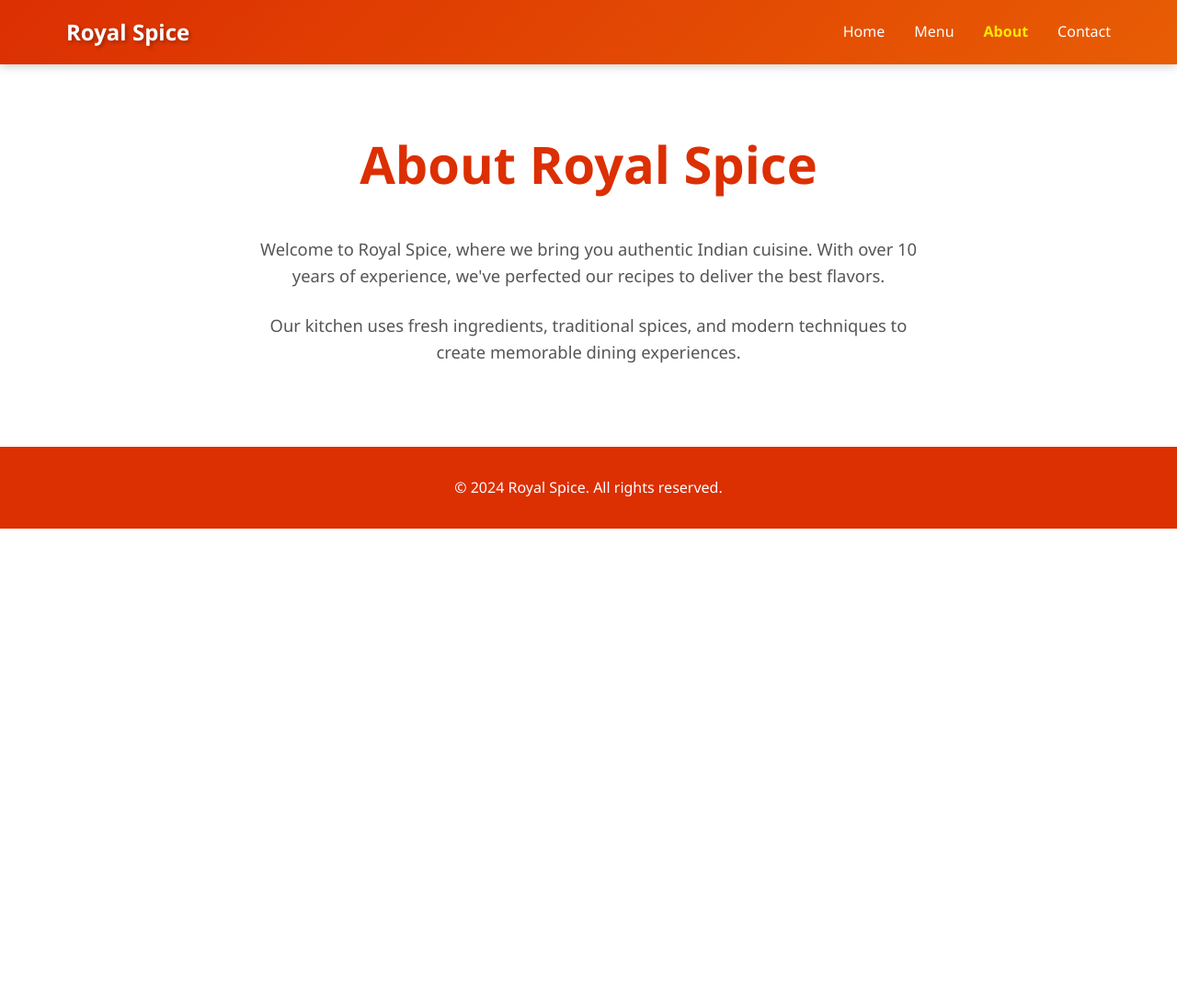
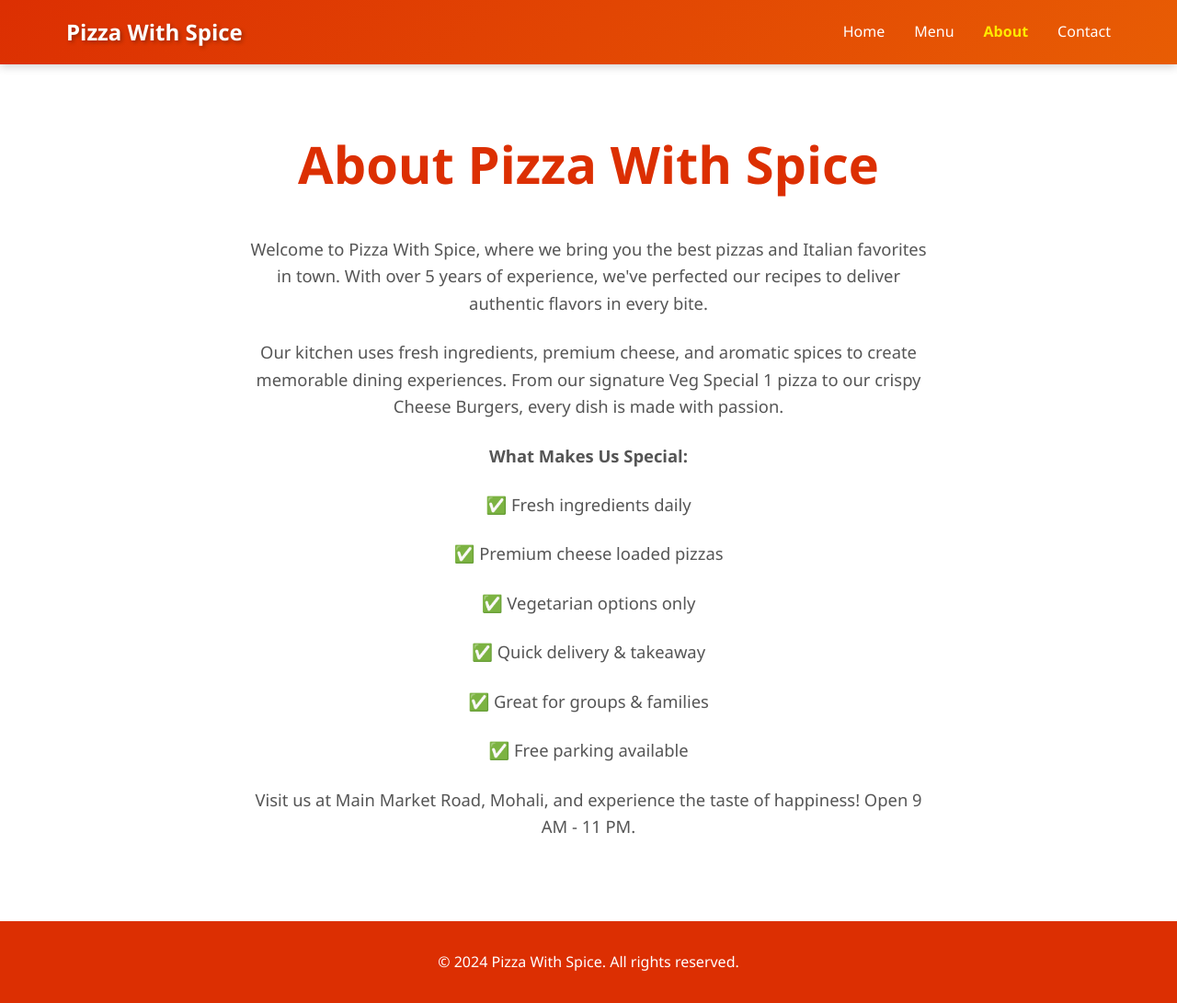
Before and after one commit to saksham-codes-ai/Restuarant-website, a Flask app: page /about in a window 1280 px wide. Shown: the whole page at 92% size. Before the commit the page ends 575 px from the top, so only its background shows below. Run offline with Flask 3, Linux system fonts and the light colour scheme.

Commit message:
Update about.html

```diff
--- a/templates/about.html
+++ b/templates/about.html
@@ -3,13 +3,13 @@
 <head>
     <meta charset="UTF-8">
     <meta name="viewport" content="width=device-width, initial-scale=1.0">
-    <title>About Us - Royal Spice</title>
+    <title>About Us - Pizza With Spice</title>
     <link rel="stylesheet" href="/static/css/style.css">
 </head>
 <body>
     <nav class="navbar">
         <div class="nav-container">
-            <a href="/" class="nav-logo">Royal Spice</a>
+            <a href="/" class="nav-logo">Pizza With Spice</a>
             <ul class="nav-menu">
                 <li><a href="/" class="nav-link">Home</a></li>
                 <li><a href="/menu" class="nav-link">Menu</a></li>
@@ -20,16 +20,27 @@
     </nav>
 
     <section class="about-section">
-        <h1 class="about-title">About Royal Spice</h1>
+        <h1 class="about-title">About Pizza With Spice</h1>
         <div class="about-content">
-            <p class="about-text">Welcome to Royal Spice, where we bring you authentic Indian cuisine. With over 10 years of experience, we've perfected our recipes to deliver the best flavors.</p>
-            <p class="about-text">Our kitchen uses fresh ingredients, traditional spices, and modern techniques to create memorable dining experiences.</p>
+            <p class="about-text">Welcome to Pizza With Spice, where we bring you the best pizzas and Italian favorites in town. With over 5 years of experience, we've perfected our recipes to deliver authentic flavors in every bite.</p>
+
+            <p class="about-text">Our kitchen uses fresh ingredients, premium cheese, and aromatic spices to create memorable dining experiences. From our signature Veg Special 1 pizza to our crispy Cheese Burgers, every dish is made with passion.</p>
+
+            <p class="about-text"><strong>What Makes Us Special:</strong></p>
+            <p class="about-text">✅ Fresh ingredients daily</p>
+            <p class="about-text">✅ Premium cheese loaded pizzas</p>
+            <p class="about-text">✅ Vegetarian options only</p>
+            <p class="about-text">✅ Quick delivery & takeaway</p>
+            <p class="about-text">✅ Great for groups & families</p>
+            <p class="about-text">✅ Free parking available</p>
+
+            <p class="about-text">Visit us at Main Market Road, Mohali, and experience the taste of happiness! Open 9 AM - 11 PM.</p>
         </div>
     </section>
 
     <footer class="footer">
         <div class="footer-content">
-            <p>&copy; 2024 Royal Spice. All rights reserved.</p>
+            <p>&copy; 2024 Pizza With Spice. All rights reserved.</p>
         </div>
     </footer>
 </body>
```
